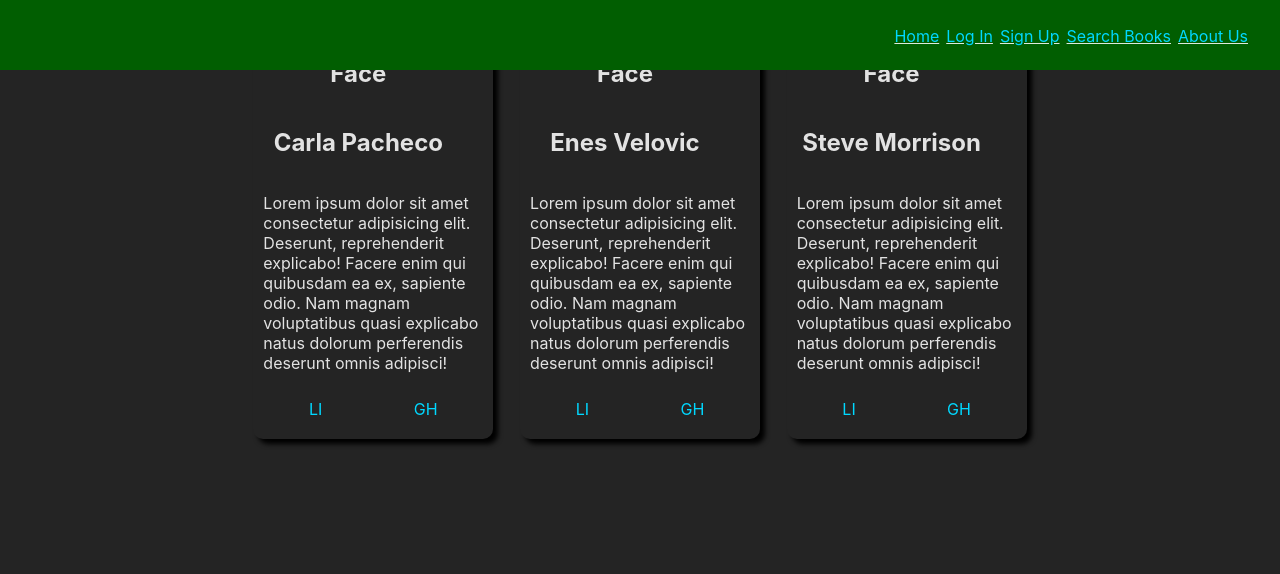
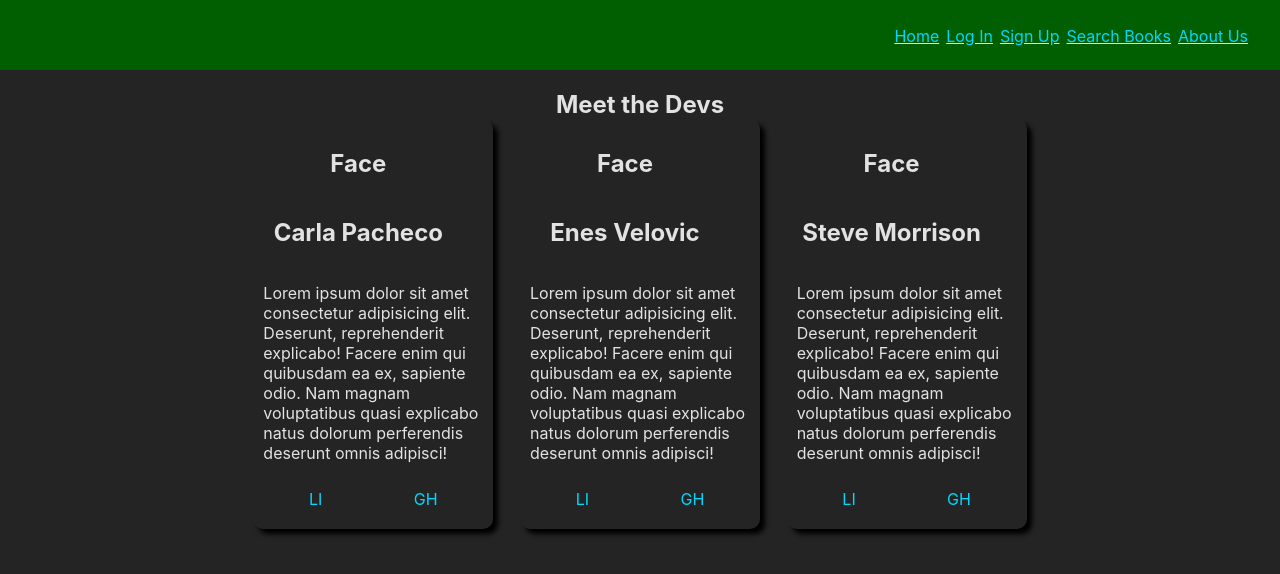
Before and after one commit to cmpacheco23/fantastic-books-front-end, a React (Vite) app: page /about in a window 1280 px wide. Shown: the top 574 px of the page. Built offline with nearby package versions, Linux system fonts and the light colour scheme; no server answers.

Commit message:
add spacer to about page for nav bar

```diff
--- a/src/pages/AboutUs/AboutUs.jsx
+++ b/src/pages/AboutUs/AboutUs.jsx
@@ -4,6 +4,7 @@ import styles from './AboutUs.module.css'
 const AboutUs = () => {
   return (
     <>
+      <div className={styles.spacer}></div>
       <main>
         <h1>Meet the Devs</h1>
         <section className={styles.devCard}>
--- a/src/pages/AboutUs/AboutUs.module.css
+++ b/src/pages/AboutUs/AboutUs.module.css
@@ -1,6 +1,10 @@
 /* main, main * {
   border: 1px solid #088808;
 } */
+
+.spacer {
+  height: 90px;
+}
 
 main {
   display: flex;
```
